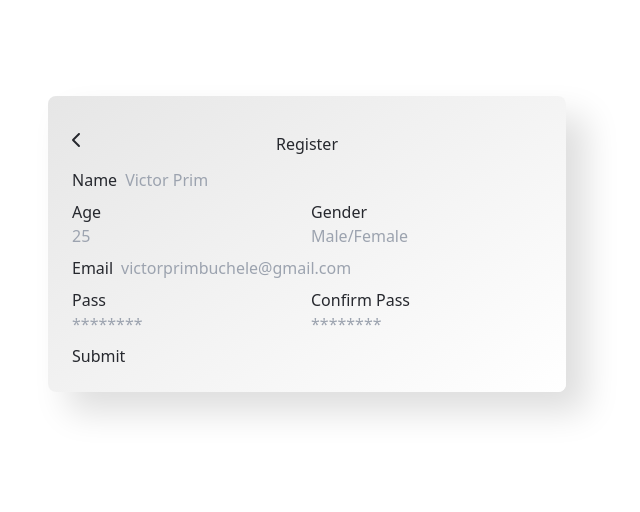
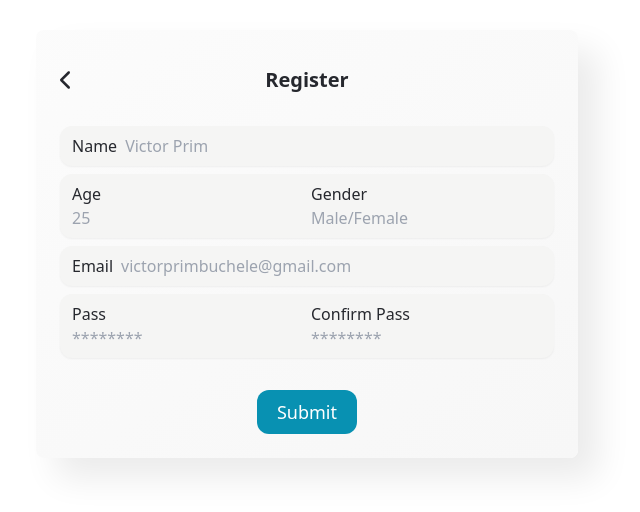
Before and after one commit to victorprimbuchele/finance-planner, a React (Vite) app: page /register in a window 1280 px wide. Shown: the part 156-668 px from the top of the page, without its empty margins (333-973 px from the left). Built offline with nearby package versions, Linux system fonts and the light colour scheme.

Commit message:
feat: estilização do componente de registro

```diff
--- a/src/presentation/components/Form/Form.tsx
+++ b/src/presentation/components/Form/Form.tsx
@@ -39,24 +39,31 @@ export const Form: React.FC<FormParams> = ({ input, children }) => {
     <form onSubmit={handleSubmit(onSubmit)}>
       {input.map((item) =>
         item.grouped ? (
-          <div key={item.name} className={`grid grid-cols-2 gap-2 my-2`}>
-            {console.log(item.gridCols)}
-            <div key={item.name} className="flex w-fit flex-col">
-              <label htmlFor={item.name}>{item.label}</label>
+          <div
+            key={item.name}
+            className={`grid grid-cols-2 gap-2 my-2 shadow-sm rounded-xl py-2 px-3 bg-stone-100`}
+          >
+            <div key={item.name} className="flex w-fit flex-col ">
+              <label className="font-medium" htmlFor={item.name}>
+                {item.label}
+              </label>
               <input
                 min={item.min ? item.min : 0}
                 max={item.max ? item.max : 0}
                 {...register(item.name, { required: item.required })}
                 type={item.type}
                 placeholder={item.placeholder}
-                className={item.class}
+                className={` ${item.class}`}
               />
               {errors[item.name] && <span>{item.errors}</span>}
             </div>
             {item.group &&
               item.group.map((subitem, i) => (
-                <div key={item.name} className="flex w-fit flex-col">
-                  <label htmlFor={subitem.name} className="w-fit mr-4">
+                <div key={item.name} className="flex w-fit flex-col ">
+                  <label
+                    htmlFor={subitem.name}
+                    className="w-fit mr-4 font-medium"
+                  >
                     {subitem.label}
                   </label>
                   <input
@@ -73,8 +80,13 @@ export const Form: React.FC<FormParams> = ({ input, children }) => {
               ))}
           </div>
         ) : (
-          <div key={item.name}>
-            <label htmlFor={item.name}>{item.label}</label>
+          <div
+            key={item.name}
+            className="shadow-sm py-2 px-3 rounded-xl  bg-stone-100"
+          >
+            <label className="font-medium" htmlFor={item.name}>
+              {item.label}
+            </label>
             <input
               className="ml-2"
               {...register(item.name, { required: item.required })}
@@ -85,7 +97,14 @@ export const Form: React.FC<FormParams> = ({ input, children }) => {
           </div>
         )
       )}
-      <button type="submit">Submit</button>
+      <div className="w-100 justify-center flex  mt-8">
+        <button
+          type="submit"
+          className="bg-cyan-600 hover:bg-stone-700 rounded-xl px-5 py-2 text-white font-normal text-lg duration-700"
+        >
+          Submit
+        </button>
+      </div>
     </form>
   );
 };
--- a/src/presentation/components/Neumorphic/Box/box-styles.css
+++ b/src/presentation/components/Neumorphic/Box/box-styles.css
@@ -6,8 +6,8 @@ $lg: 3rem;
 }
 
 .neumorphic-box-light {
-  background: linear-gradient(145deg, #e6e6e6, #ffffff);
-  box-shadow: 20px 20px 34px #dedede, -20px -20px 34px #ffffff;
+  background: linear-gradient(145deg, #f9f9f991, #f7f7f7);
+  box-shadow: 20px 20px 34px #ebebeb, -20px -20px 34px #ffffff;
   color: #26282e;
 }
 
--- a/src/presentation/pages/Register/Register.tsx
+++ b/src/presentation/pages/Register/Register.tsx
@@ -9,7 +9,7 @@ export const Register: React.FC = () => {
   return (
     <div className="grid place-content-center justify-center content-center h-full">
       <NeumorphicBox size="md" className="rounded-lg p-6">
-        <div className="grid grid-cols-3 text-center content-center py-3">
+        <div className="grid grid-cols-3 text-center content-center py-3 mb-5 items-center text-xl font-semibold">
           <FontAwesomeIcon icon={faChevronLeft} />
           <h1>Register</h1>
         </div>
```
